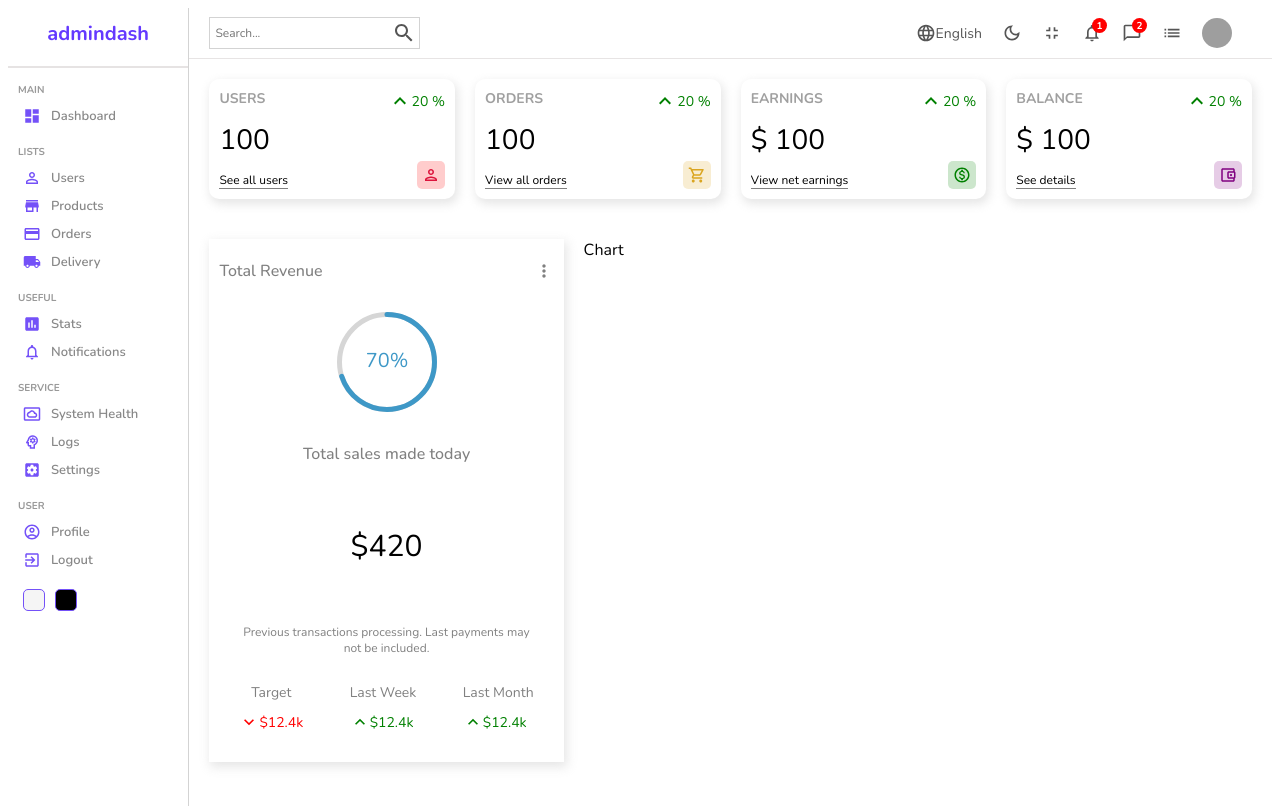
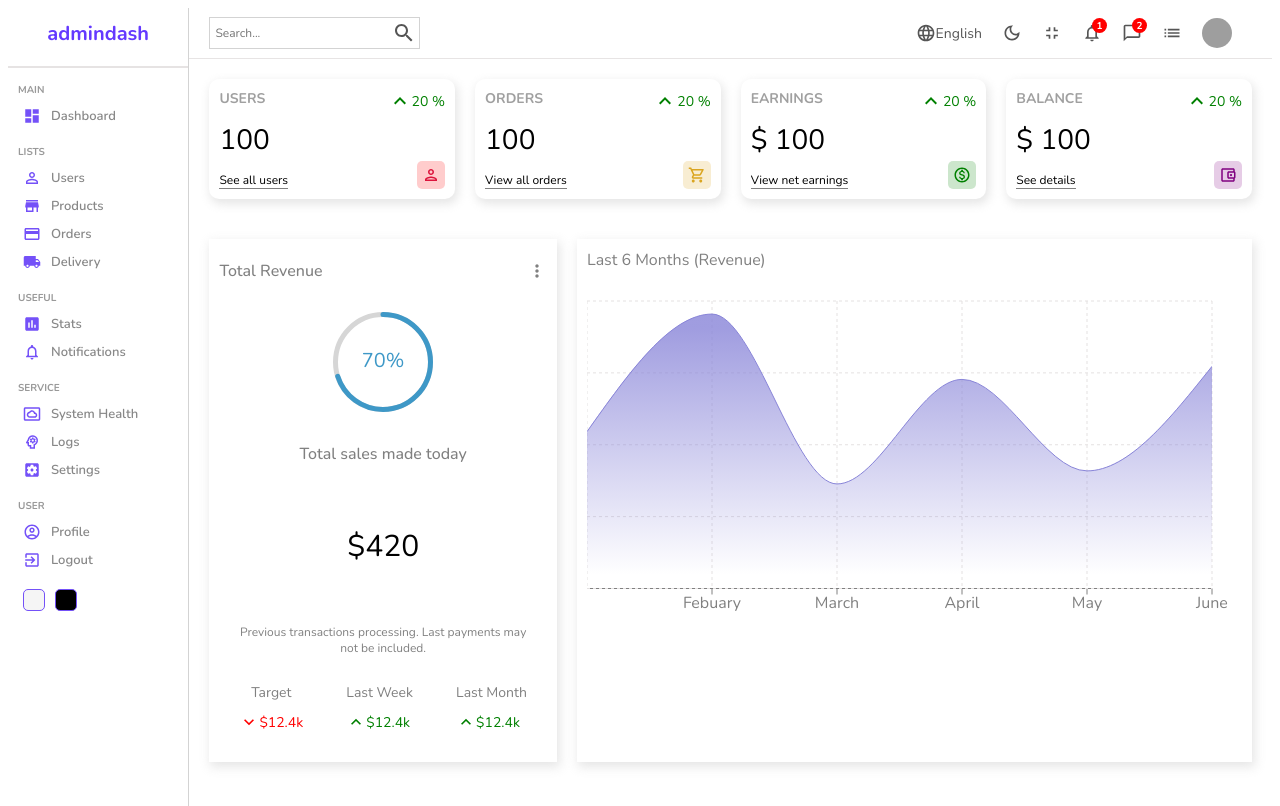
Before and after one commit to michaelreyes10/Admin-Dashboard, a React (Create React App) app: page / in a window 1280 px wide. Shown: the top 806 px of the page. Built offline with nearby package versions, Linux system fonts and the light colour scheme; grey boxes are pictures that could not be loaded.

Commit message:
completed chart

```diff
--- a/package.json
+++ b/package.json
@@ -15,6 +15,7 @@
     "react-dom": "^18.2.0",
     "react-router-dom": "^6.4.4",
     "react-scripts": "5.0.1",
+    "recharts": "^2.1.16",
     "sass": "^1.56.1",
     "web-vitals": "^2.1.4"
   },
--- a/src/components/chart/Chart.jsx
+++ b/src/components/chart/Chart.jsx
@@ -1,8 +1,40 @@
 import "./chart.scss"
+import { AreaChart, Area, XAxis, YAxis, CartesianGrid, Tooltip, ResponsiveContainer } from 'recharts';
+
+const data = [
+   { name: "January", Total: 1200},
+   { name: "Febuary", Total: 2100},
+   { name: "March", Total: 800},
+   { name: "April", Total: 1600},
+   { name: "May", Total: 900},
+   { name: "June", Total: 1700},
+  ];
+
 
 export const Chart = () => {
   return (
-    <div className="chart">Chart</div>
+    <div className="chart">
+        <div className="title">Last 6 Months (Revenue)</div>
+        <ResponsiveContainer width="100%" aspect={2/1}>
+    <AreaChart width={730} height={250} data={data}
+  margin={{ top: 10, right: 30, left: 0, bottom: 0 }}>
+  <defs>
+    <linearGradient id="total" x1="0" y1="0" x2="0" y2="1">
+      <stop offset="5%" stopColor="#8884d8" stopOpacity={0.8}/>
+      <stop offset="95%" stopColor="#8884d8" stopOpacity={0}/>
+    </linearGradient>
+  </defs>
+  <XAxis dataKey="name" stroke="gray"/>
+  <CartesianGrid strokeDasharray="3 3" className="chartGrid"/>
+  <Tooltip />
+  <Area
+  type="monotone"
+  dataKey="Total"
+  stroke="#8884d8"
+  fillOpacity={1}
+    fill="url(#total)" />
+</AreaChart>
+  </ResponsiveContainer></div>
   )
 }
 
--- a/src/components/chart/chart.scss
+++ b/src/components/chart/chart.scss
@@ -1,3 +1,15 @@
-.chart{
+.chart {
     flex: 4;
-}
+    -webkit-box-shadow: 2px 4px 10px 1px rgba(0, 0, 0, 0.47);
+    box-shadow: 2px 4px 10px 1px rgba(201, 201, 201, 0.47);
+    padding: 10px;
+    color: gray;
+
+    .title {
+      margin-bottom: 20px;
+    }
+
+    .chartGrid {
+      stroke: rgb(228, 225, 225);
+    }
+  }
```
Also changed, not shown: 1 other file (tests, documents, lock files or other folders).
